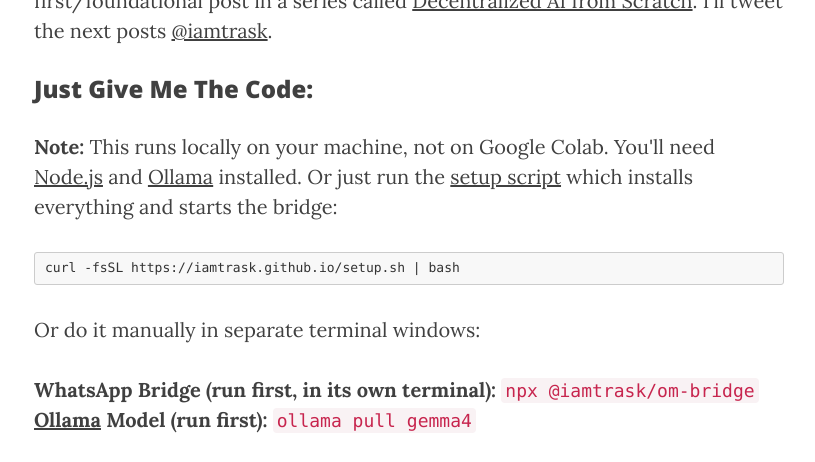
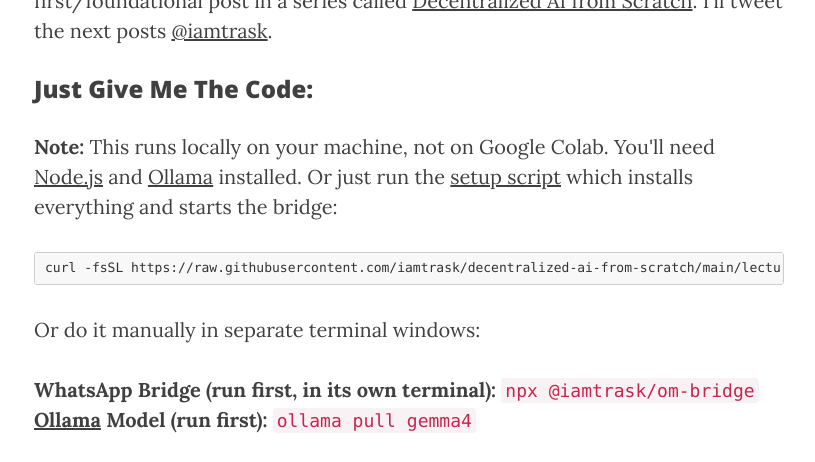
Before and after one commit to iamtrask/iamtrask.github.io, a Jekyll site: the page built from _posts/2026-04-06-decentralized-ai-in-50-lines.markdown, in a window 1280 px wide and 900 px high, scrolled down 813 px, cut to the strip 0-462 px from the top of the window. Shown: the whole strip, without its empty margins (231-1046 px from the left). Built offline with Jekyll 4.4.1, drawn with Linux system fonts in a browser that asks for light colours; nearby versions of some CDN libraries; some of the changed lines change nothing that is shown.

Commit message:
Move setup script URL to course repo, remove from blog

```diff
--- a/_posts/2026-04-06-decentralized-ai-in-50-lines.markdown
+++ b/_posts/2026-04-06-decentralized-ai-in-50-lines.markdown
@@ -12,7 +12,7 @@
 <h3>Just Give Me The Code:</h3>
 <p><b>Note:</b> This runs locally on your machine, not on Google Colab. You'll need <a href="https://nodejs.org">Node.js</a> and <a href="https://ollama.com/download">Ollama</a> installed. Or just run the <a href="https://github.com/iamtrask/om-bridge/blob/main/setup.sh">setup script</a> which installs everything and starts the bridge:</p>
 <pre>
-curl -fsSL https://iamtrask.github.io/setup.sh | bash
+curl -fsSL https://raw.githubusercontent.com/iamtrask/decentralized-ai-from-scratch/main/lectures/00_p2p_ai/setup.sh | bash
 </pre>
 <p>Or do it manually in separate terminal windows:</p>
 <p><b>WhatsApp Bridge (run first, in its own terminal): </b><code>npx @iamtrask/om-bridge</code><br />
```
Also changed, not shown: 1 other file.
